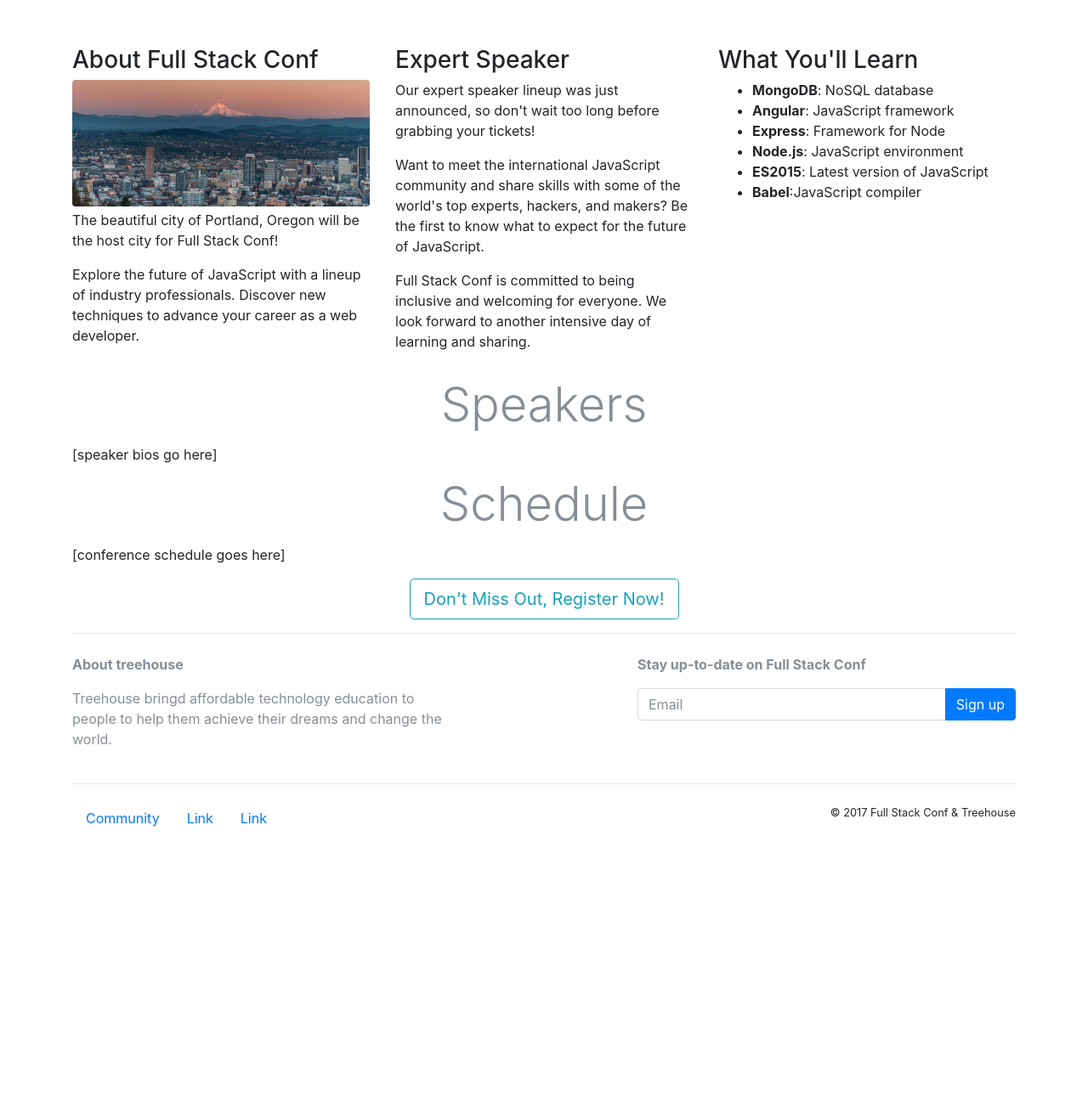
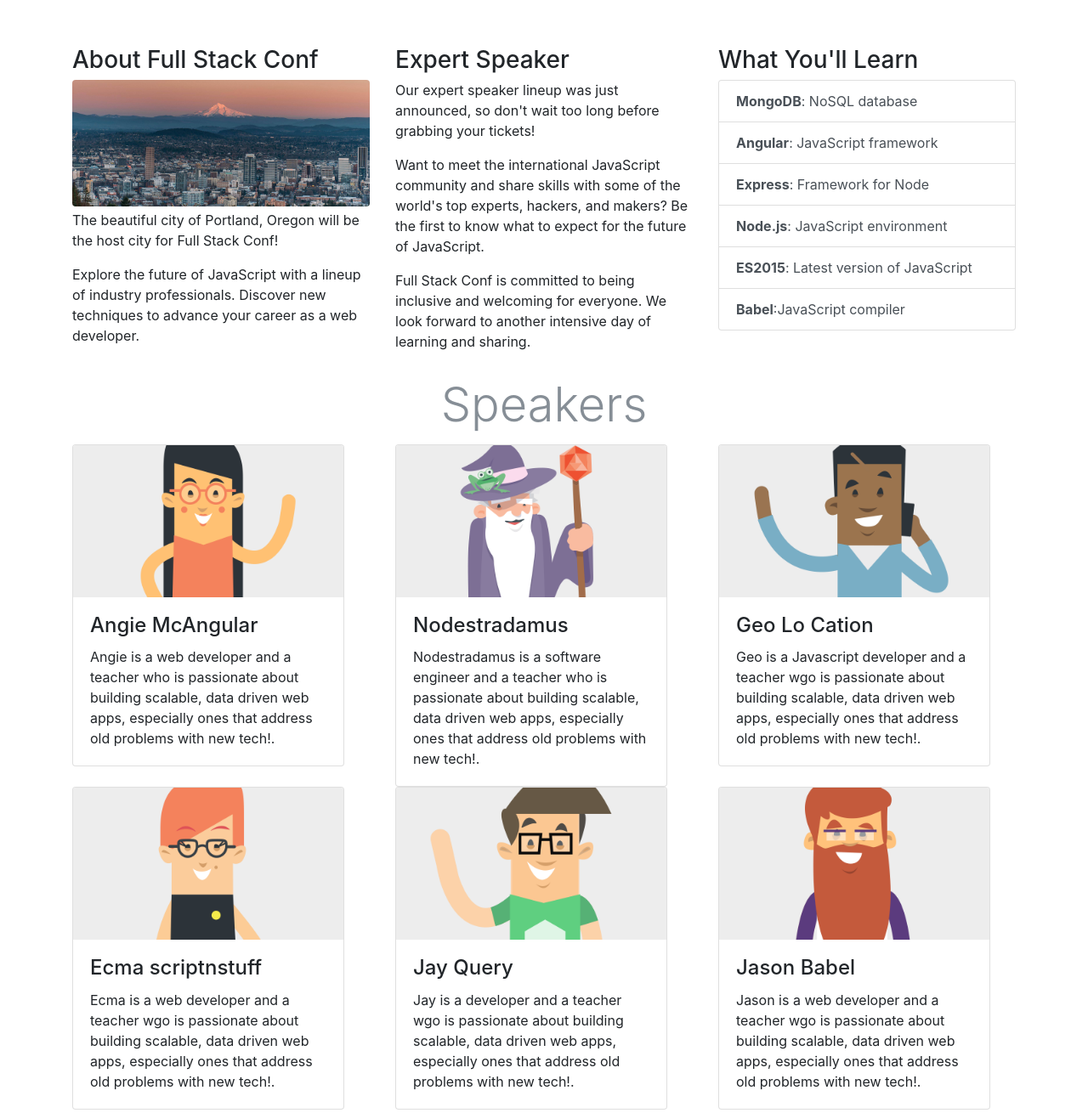
Before and after one commit to ekhatorosahon/full-stack-conf, a plain HTML site: page index.html in a window 1280 px wide. Shown: the part 360-1670 px from the top of the page at 85% size. Before the commit the page ends 1347 px from the top, so only its background shows below. Drawn offline with nearby package versions, Linux system fonts and the light colour scheme.

Commit message:
footer and speakers section

```diff
--- a/index.html
+++ b/index.html
@@ -65,21 +65,81 @@
     		</div>
     		<div class="col-lg-4">
     			<h3 class="mb-2">What You'll Learn</h3>
-	    			<ul>
-		    			<li><strong>MongoDB</strong>: NoSQL database</li>
-		    			<li><strong>Angular</strong>: JavaScript framework</li>
-		    			<li><strong>Express</strong>: Framework for Node</li>
-		    			<li><strong>Node.js</strong>: JavaScript environment</li>
-		    			<li><strong>ES2015</strong>: Latest version of JavaScript</li>
-		    			<li><strong>Babel</strong>:JavaScript compiler</li>
-		    		</ul>
+					 <div class="list-group">
+					  <a href="#" class="list-group-item list-group-item-action"><strong>MongoDB</strong>: NoSQL database</a>
+					  <a href="#" class="list-group-item list-group-item-action"><strong>Angular</strong>: JavaScript framework</a>
+					  <a href="#" class="list-group-item list-group-item-action"><strong>Express</strong>: Framework for Node</a>
+					  <a href="#" class="list-group-item list-group-item-action"><strong>Node.js</strong>: JavaScript environment</a>
+					  <a href="#" class="list-group-item list-group-item-action"><strong>ES2015</strong>: Latest version of JavaScript</a>
+					  <a href="#" class="list-group-item list-group-item-action"><strong>Babel</strong>:JavaScript compiler</a>
+					</div>
+
 	    	</div>    	<!-- /about -->
 
     	</div>   	<!-- /row -->
 
     	<!-- speaker -->
     	<h1 id="speakers" class="display-4 text-center my-3 text-secondary">Speakers</h1>
-    	[speaker bios go here]
+    	<div class="row">
+    		<div class="col-md-6 col-lg-4">
+				<div class="card" style="width: 20rem;">
+				  <img class="card-img-top img-fluid" src="img/angie.png" alt="image">
+				  <div class="card-body">
+				    <h4 class="card-title">Angie McAngular</h4>
+				    <p class="card-text">Angie is a web developer and a teacher who is passionate about building scalable, data driven web apps, especially ones that address old problems with new tech!.</p>
+				 </div>
+	    		</div>
+	    	</div>
+    		<div class="col-md-6 col-lg-4">
+    			<div class="card" style="width: 20rem;">
+				  <img class="card-img-top img-fluid" src="img/nodestradamus.png" alt="image">
+				  <div class="card-body">
+				    <h4 class="card-title">Nodestradamus</h4>
+				    <p class="card-text">Nodestradamus is a software engineer and a teacher who is passionate about building scalable, data driven web apps, especially ones that address old problems with new tech!.</p>
+				 </div>
+	    		</div>
+    		</div>
+    	<!-- </div> -->
+    	<!-- <div class="row"> -->
+    		<div class="col-md-6 col-lg-4">
+				<div class="card" style="width: 20rem;">
+				  <img class="card-img-top img-fluid" src="img/geo.png" alt="image">
+				  <div class="card-body">
+				    <h4 class="card-title">Geo Lo Cation</h4>
+				    <p class="card-text">Geo is a Javascript developer and a teacher wgo is passionate about building scalable, data driven web apps, especially ones that address old problems with new tech!.</p>
+				 </div>
+	    		</div>
+	    	</div>
+    		<div class="col-md-6 col-lg-4">
+    			<div class="card" style="width: 20rem;">
+				  <img class="card-img-top img-fluid" src="img/ecma.png" alt="image">
+				  <div class="card-body">
+				    <h4 class="card-title">Ecma scriptnstuff</h4>
+				    <p class="card-text">Ecma is a web developer and a teacher wgo is passionate about building scalable, data driven web apps, especially ones that address old problems with new tech!.</p>
+				 </div>
+	    		</div>
+    		</div>
+    	<!-- </div> -->
+    	<!-- <div class="row"> -->
+    		<div class="col-md-6 col-lg-4">
+				<div class="card" style="width: 20rem;">
+				  <img class="card-img-top img-fluid" src="img/jay.png" alt="image">
+				  <div class="card-body">
+				    <h4 class="card-title">Jay Query</h4>
+				    <p class="card-text">Jay is a  developer and a teacher wgo is passionate about building scalable, data driven web apps, especially ones that address old problems with new tech!.</p>
+				 </div>
+	    		</div>
+	    	</div>
+    		<div class="col-md-6 col-lg-4">
+    			<div class="card" style="width: 20rem;">
+				  <img class="card-img-top img-fluid" src="img/json.png" alt="image">
+				  <div class="card-body">
+				    <h4 class="card-title">Jason Babel</h4>
+				    <p class="card-text">Jason is a web developer and a teacher wgo is passionate about building scalable, data driven web apps, especially ones that address old problems with new tech!.</p>
+				 </div>
+	    		</div>
+    		</div>
+    	</div>
 
 
     	<!-- schedule -->
@@ -125,10 +185,22 @@
 		    <a class="nav-link" href="#">Community</a>
 		  </li>
 		  <li class="nav-item">
-		    <a class="nav-link" href="#">Link</a>
+		    <a class="nav-link" href="#">Tracks</a>
 		  </li>
 		  <li class="nav-item">
-		    <a class="nav-link" href="#">Link</a>
+			<!-- Example split danger button -->
+			<div class="btn-group">
+			  <button type="button" class="btn btn-light">Other Confs</button>
+			  <button type="button" class="btn btn-secondary dropdown-toggle dropdown-toggle-split" data-toggle="dropdown" aria-haspopup="true" aria-expanded="false">
+			    <span class="sr-only">Toggle Dropdown</span>
+			  </button>
+			  <div class="dropdown-menu">
+			    <a class="dropdown-item" href="#">Css Conf</a>
+			    <a class="dropdown-item" href="#">Python Conf</a>
+			    <a class="dropdown-item" href="#">Java Conf</a>
+			    <a class="dropdown-item" href="#">Swift Conf</a>
+			  </div>
+			</div>
 		  </li>
 		</ul>
 	</div>
```
